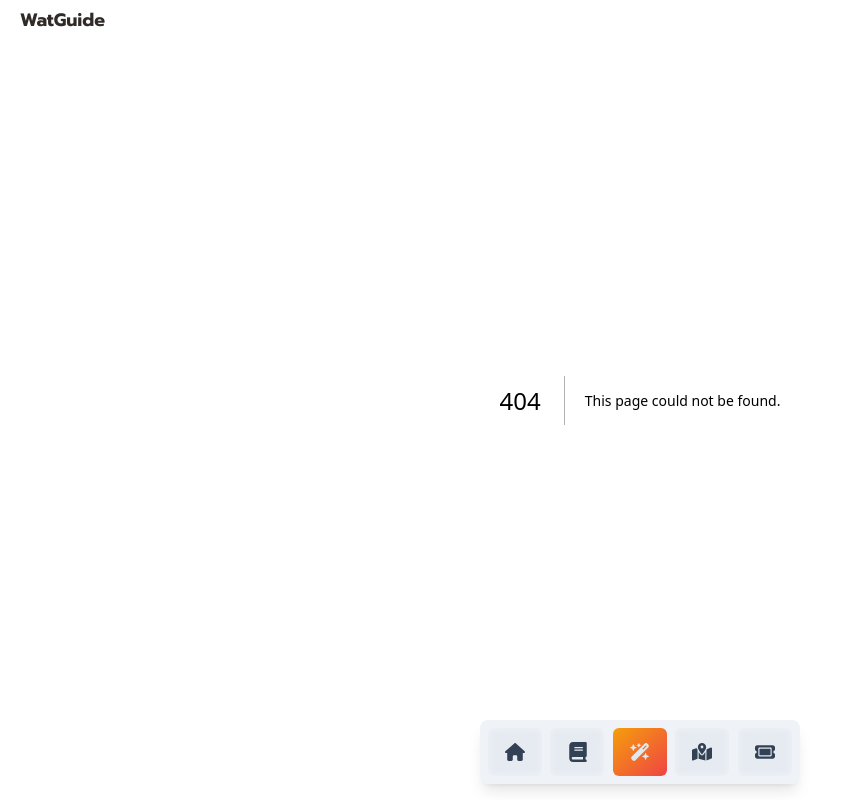
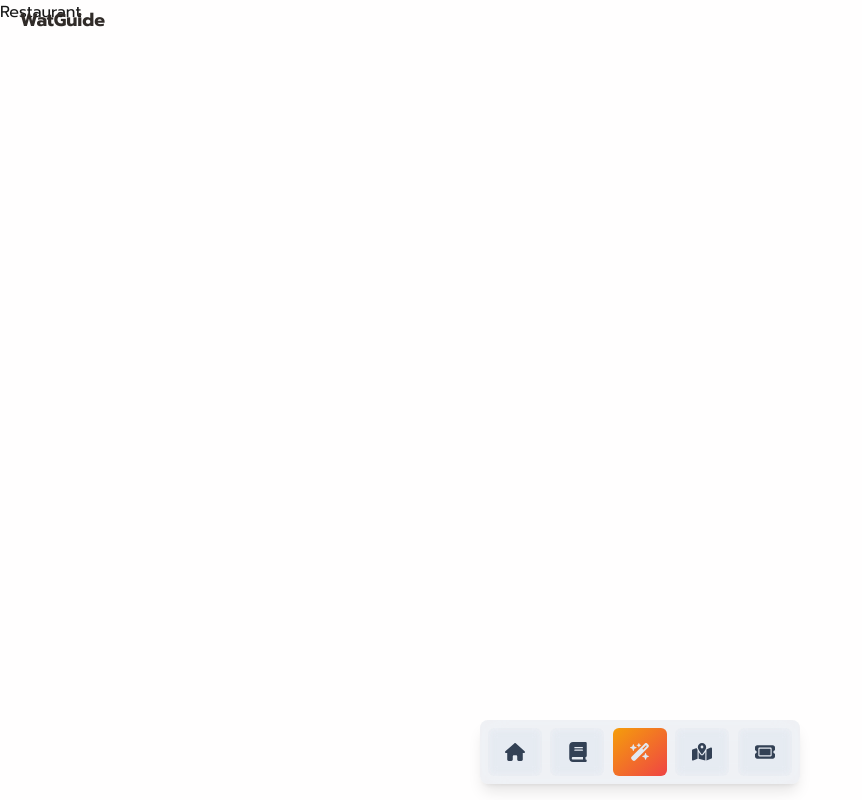
Before and after one commit to FeiZGe/WatGuide-web, a Next.js app: page /map/restaurant/1 in a window 1280 px wide. Before the commit this address had no page. Shown: the whole page, without its empty margins (0-862 px from the left). Built offline with nearby package versions, Linux system fonts and the light colour scheme.

Commit message:
Create: Restaurant page

```diff
--- /dev/null
+++ b/app/map/restaurant/[resID]/page.tsx
@@ -0,0 +1,11 @@
+import React from 'react'
+
+const Restaurant = () => {
+  return (
+    <div>
+      Restaurant
+    </div>
+  )
+}
+
+export default Restaurant
```
